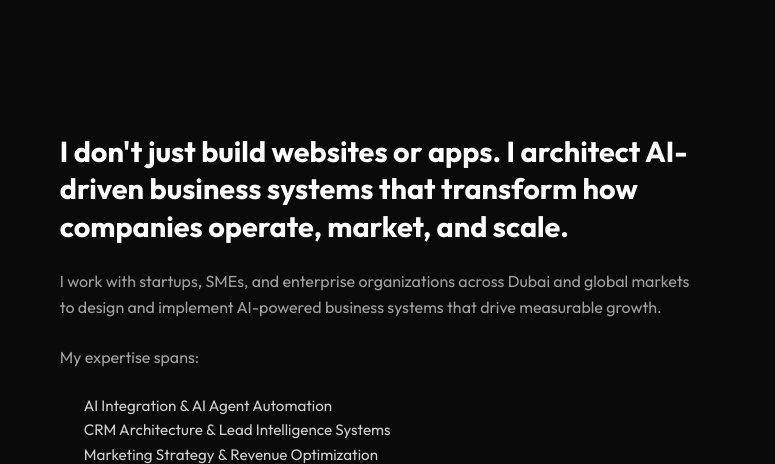
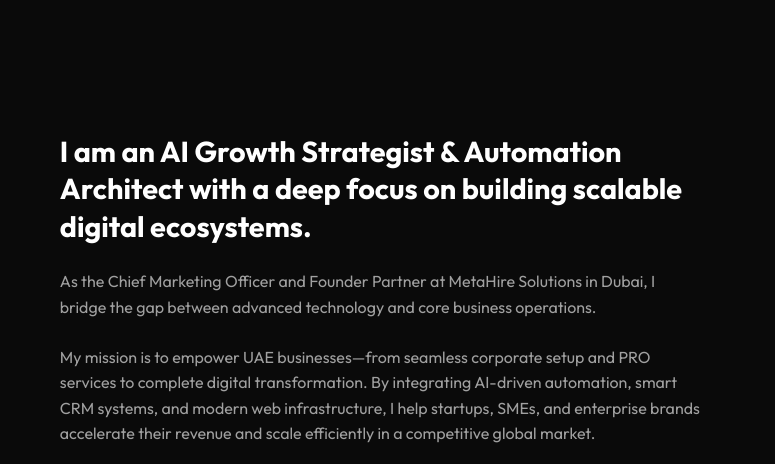
Before and after one commit to sshyamivz-cyber/Sreeshyam-sankaran---personal-portfolio, a plain HTML site: page index.html in a window 1280 px wide. Shown: the part 922-1386 px from the top of the page, 505-1280 px from the left. Drawn offline with nearby package versions, Linux system fonts and the light colour scheme.

Commit message:
Updated About Me section with ultra-professional copy

```diff
--- a/index.html
+++ b/index.html
@@ -78,10 +78,9 @@
                         </div>
                     </div>
                     <div class="about-text reveal">
-                        <h3>I don't just build websites or apps. I architect AI-driven business systems that transform
-                            how companies operate, market, and scale.</h3>
-                        <p>I work with startups, SMEs, and enterprise organizations across Dubai and global markets to
-                            design and implement AI-powered business systems that drive measurable growth.</p>
+                        <h3>I am an AI Growth Strategist & Automation Architect with a deep focus on building scalable digital ecosystems.</h3>
+                        <p>As the Chief Marketing Officer and Founder Partner at MetaHire Solutions in Dubai, I bridge the gap between advanced technology and core business operations.</p>
+                        <p>My mission is to empower UAE businesses—from seamless corporate setup and PRO services to complete digital transformation. By integrating AI-driven automation, smart CRM systems, and modern web infrastructure, I help startups, SMEs, and enterprise brands accelerate their revenue and scale efficiently in a competitive global market.</p>
 
                         <p>My expertise spans:</p>
                         <ul
```
